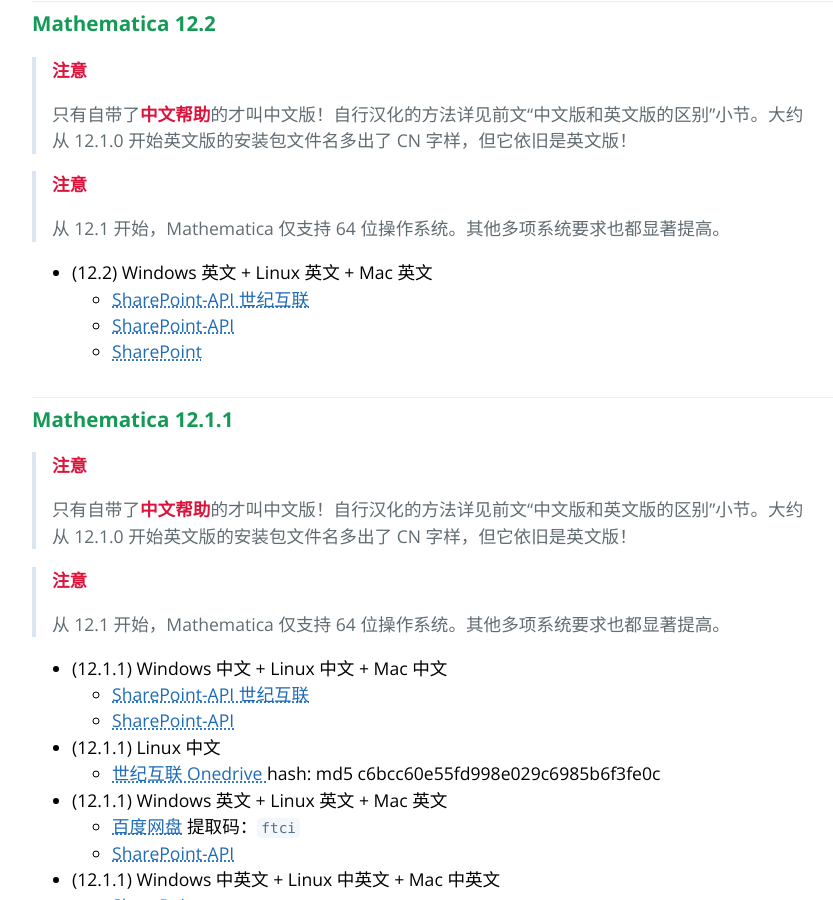
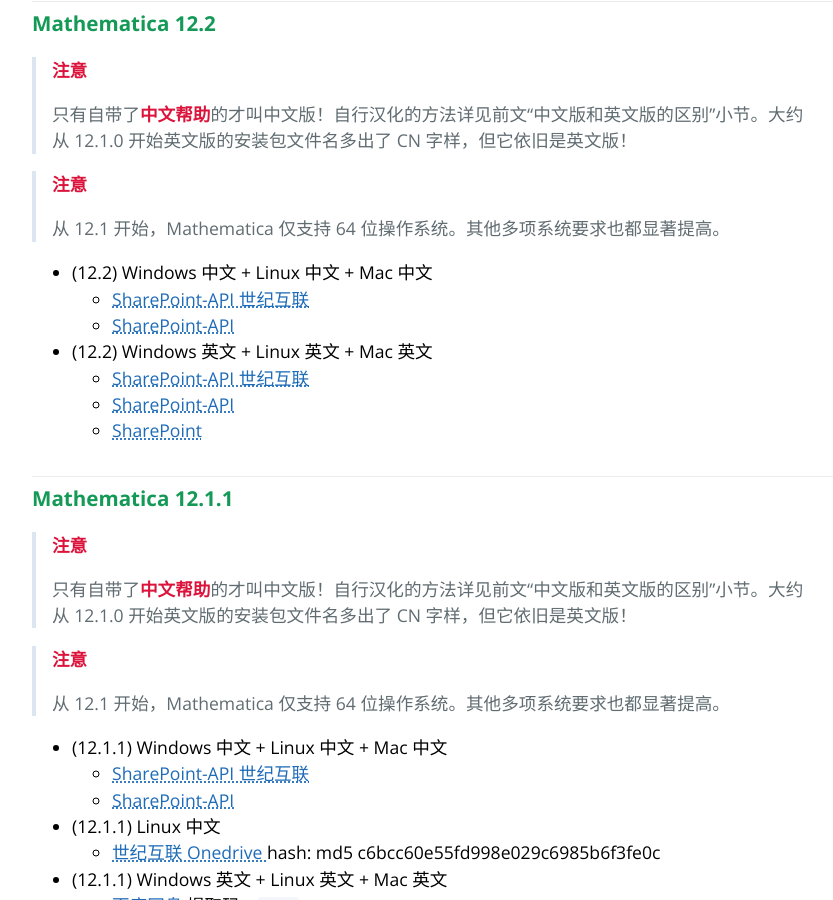
Before and after one commit to TieBaMma/InstallTutorial, a Jekyll site: the page built from index.md, in a window 1280 px wide and 900 px high, scrolled down 6274 px. Shown: the whole window, without its empty margins (192-1025 px from the left). Built offline with Jekyll 4.4.1, drawn with Linux system fonts in a browser that asks for light colours; some of the changed lines change nothing that is shown.

Commit message:
添加 12.2.0 中文全系统下载链接，迁移 SharePoint-API 至新站点

```diff
--- a/index.md
+++ b/index.md
@@ -60,7 +60,7 @@
 ### Wolfram Engine 12.1.0
 
 * (12.1.0) Linux
-  * [SharePoint-API](https://mmamirror.herokuapp.com/share/WolframEngine/12.1.0/)
+  * [SharePoint-API](https://wdm.undo.icu/wyd/WolframEngine/12.1.0/)
 
 ### Wolfram Engine 12.0.1
 
@@ -69,7 +69,7 @@
 
 * (12.0.1) Linux
   * [腾讯微云](https://share.weiyun.com/5thePKk)
-  * [SharePoint-API](https://mmamirror.herokuapp.com/share/WolframEngine/12.0.1/)
+  * [SharePoint-API](https://wdm.undo.icu/wyd/WolframEngine/12.0.1/)
 
 ### Wolfram Engine 12.0.0
 
@@ -106,7 +106,7 @@
   * [百度网盘](https://pan.baidu.com/s/1uYqGXTWeo_46t4Q-DodQPg) 提取码：`s5sg`
 
 * (12.0.1) Windows 英文 + Mac 英文 + Linux 英文
-  * [SharePoint-API](https://mmamirror.herokuapp.com/share/WolframAlphaNotebook/12.0.1.0/)
+  * [SharePoint-API](https://wdm.undo.icu/wyd/WolframAlphaNotebook/12.0.1.0/)
 
 ## 运行代码的替代品
 
@@ -221,7 +221,7 @@
 
 * 12.0 简体中文语言包
   * [Telegram 频道](https://t.me/mmalanguage)（需爬墙）
-  * [SharePoint-API](https://mmamirror.herokuapp.com/share/%E8%AF%AD%E8%A8%80%E5%8C%85/12.0/)
+  * [SharePoint-API](https://wdm.undo.icu/wyd/%E8%AF%AD%E8%A8%80%E5%8C%85/12.0/)
 
 另外，参看【Q3】。
 
@@ -235,9 +235,13 @@
 >
 > 从 12.1 开始，Mathematica 仅支持 64 位操作系统。其他多项系统要求也都显著提高。
 
+* (12.2) Windows 中文 + Linux 中文 + Mac 中文
+  * [SharePoint-API 世纪互联](https://wdm.undo.icu/vianet/Mathematica/12.2.0.0/CN/)
+  * [SharePoint-API](https://wdm.undo.icu/wyd/Mathematica/12.2.0.0/CN/)
+
 * (12.2) Windows 英文 + Linux 英文 + Mac 英文
-  * [SharePoint-API 世纪互联](https://mmamirror.herokuapp.com/vianet/Mathematica/12.2.0.0/EN/)
-  * [SharePoint-API](https://mmamirror.herokuapp.com/share/Mathematica/12.2.0.0/EN/)
+  * [SharePoint-API 世纪互联](https://wdm.undo.icu/vianet/Mathematica/12.2.0.0/EN/)
+  * [SharePoint-API](https://wdm.undo.icu/wyd/Mathematica/12.2.0.0/EN/)
   * [SharePoint](https://wuyudi-my.sharepoint.com/:f:/g/personal/ryaliu_wuyudi_onmicrosoft_com/Er_wXUnc4thJre1gkSc3C6oB5EZ4TT_Q_C1zvwgfoLOKcg?e=5k0Ik2)
 
 ### Mathematica 12.1.1
@@ -251,15 +255,15 @@
 > 从 12.1 开始，Mathematica 仅支持 64 位操作系统。其他多项系统要求也都显著提高。
 
 * (12.1.1) Windows 中文 + Linux 中文 + Mac 中文
-  * [SharePoint-API 世纪互联](https://mmamirror.herokuapp.com/vianet/Mathematica/12.1.1.0/)
-  * [SharePoint-API](https://mmamirror.herokuapp.com/share/Mathematica/12.1.1.0/CN/)
+  * [SharePoint-API 世纪互联](https://wdm.undo.icu/vianet/Mathematica/12.1.1.0/)
+  * [SharePoint-API](https://wdm.undo.icu/wyd/Mathematica/12.1.1.0/CN/)
 
 * (12.1.1) Linux 中文
   * [世纪互联 Onedrive ](https://mirrors.ni.ac.cn/d/Mathematica/12.1.1/Linux/Mathematica_12.1.1_Chinese_LINUX.sh) hash: md5 c6bcc60e55fd998e029c6985b6f3fe0c
 
 * (12.1.1) Windows 英文 + Linux 英文 + Mac 英文
   * [百度网盘](https://pan.baidu.com/s/1OKtjGDdj8HN3JgtfW7_ppQ) 提取码：`ftci`
-  * [SharePoint-API](https://mmamirror.herokuapp.com/Mathematica/12.1.1.0/EN/)
+  * [SharePoint-API](https://wdm.undo.icu/wyd/Mathematica/12.1.1.0/EN/)
 
 * (12.1.1) Windows 中英文 + Linux 中英文 + Mac 中英文
   * [SharePoint](https://wuyudi-my.sharepoint.com/:f:/g/personal/ryaliu_wuyudi_onmicrosoft_com/Er_wXUnc4thJre1gkSc3C6oB5EZ4TT_Q_C1zvwgfoLOKcg?e=5k0Ik2)
@@ -281,7 +285,7 @@
 > 天翼云盘也会限制单线程下载速度，可以通过 Aria2、IDM 等软件进行多线程下载。
 
 * (12.1.0) Windows 中文 + Linux 中文 + Mac 中文
-  * [SharePoint-API](https://mmamirror.herokuapp.com/share/Mathematica/12.1.0.0/) （支持使用 Aria2、IDM 等下载）
+  * [SharePoint-API](https://wdm.undo.icu/wyd/Mathematica/12.1.0.0/) （支持使用 Aria2、IDM 等下载）
 
 * (12.1.0) Windows 中文 + Windows 下载器
   * [天翼云盘](https://cloud.189.cn/t/6zeMni2iQnuu) 提取码：`jry9`
```
